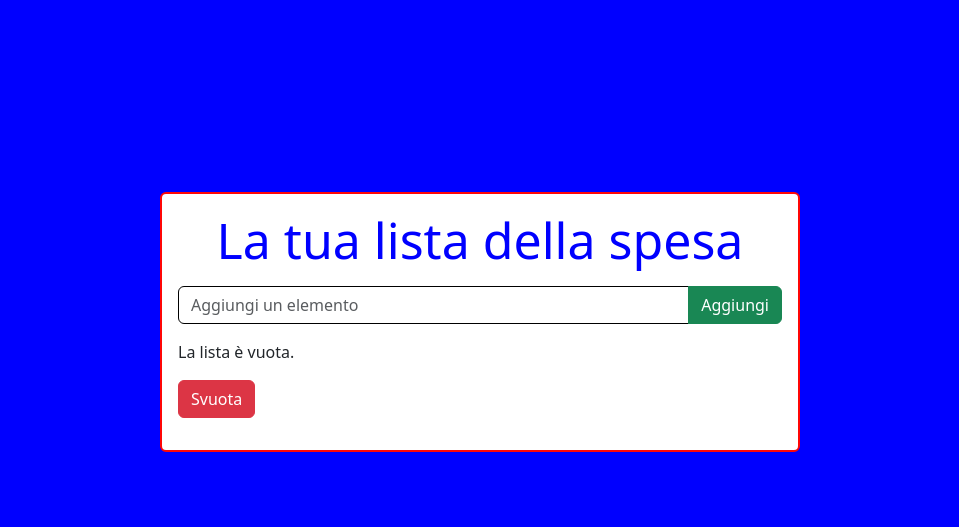
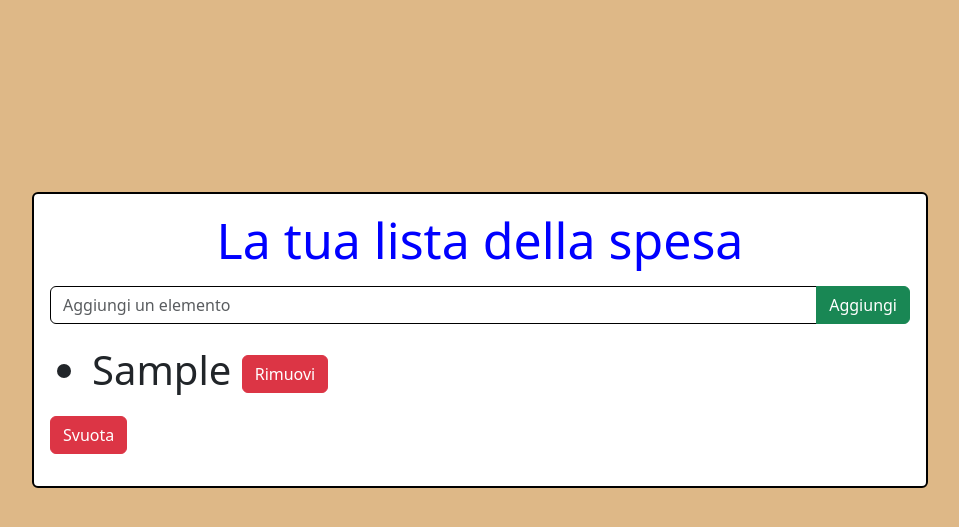
Before and after one commit to Samuel28102005/flask-lista_spesa2, a Flask app: page / in a window 1280 px wide. Shown: the top 527 px of the page, without its empty margins (160-1119 px from the left). Run offline with Flask 3, Linux system fonts and the light colour scheme; tables that the repository leaves empty hold one stand-in row (values such as "Sample post"); parts of the project's set-up code (start-up, migrations or seed data) failed here and were passed over.

Commit message:
finito lista 3

```diff
--- a/app.py
+++ b/app.py
@@ -1,40 +1,50 @@
+from flask import Flask, render_template, request, redirect, url_for
 from flask_sqlalchemy import SQLAlchemy
-from flask import Flask, render_template, request, redirect, url_for
-#inizializza l'app Flask
+from models import db, ListaSpesa
+
 
 app = Flask(__name__)
+
+
+
+
 app.config['SQLALCHEMY_DATABASE_URI'] = 'sqlite:///lista_spesa.db'
 app.config['SQLALCHEMY_TRACK_MODIFICATIONS'] = False
+
 db.init_app(app)
+
 with app.app_context():
     db.create_all()
-lista_spesa = []
 
-#rotta principale
+lista_spesa = ["pippo"]
+
 @app.route('/')
 def home():
-
-    return render_template('index.html',lista_spesa=lista_spesa)
-#
+    lista_spesa = ListaSpesa.query.all()
+    return render_template('index.html',lista=lista_spesa)
 
 @app.route('/aggiungi', methods=['POST'])
 def aggiungi():
     elemento = request.form['elemento']
     if elemento:
-        lista_spesa.append(elemento)
+        nuovo_elemento = ListaSpesa(elemento=elemento)
+        db.session.add(nuovo_elemento)
+        db.session.commit()
     return redirect(url_for('home'))
 
 @app.route('/rimuovi/<int:indice>', methods=['POST'])
 def rimuovi(indice):
-    if 0 <= indice < len(lista_spesa):
-        lista_spesa.pop(indice)
+    elemento = ListaSpesa.query.get(indice)
+    db.session.delete(elemento)
+    db.session.commit()
     return redirect(url_for('home'))
 
 @app.route('/svuota', methods = ['POST'])
 def svuota():
-    lista_spesa.clear()
+    ListaSpesa.query.delete()
+    db.session.commit()
     return redirect(url_for('home'))
 
-#avvio dell'app Flask
+
 if __name__ == '__main__':
     app.run(debug=True)
--- a/templates/index.html
+++ b/templates/index.html
@@ -9,7 +9,7 @@
 </head>
 <style>
     body{
-        background-color: rgb(0, 0, 255);
+        background-color: burlywood;
     }
     .card-title{
         color: blue;
@@ -18,11 +18,11 @@
     }
 
     .card{
-        width: 50%;
+        width: 70%;
         margin-left: auto;
         margin-right: auto;
         margin-top: 15%;
-        border: 2px solid rgb(255, 6, 6);
+        border: 2px solid black;
     }
 
 
@@ -40,11 +40,11 @@
             </form>
           </p>
           <p class="card-text">
-            {% if lista_spesa %} <!--utilizziamo la condizione  per verificare se nella lista è presente qualche elemento oppure e vuota -->
+            {% if lista %}
         <ul>
-            {% for elemento in lista_spesa %}<!--utilizziamo il for per stampare tutti gli elemtenti presenti nella lista-->
-                <li style="font-size: 40px; margin-left: 10px;">{{ elemento }}
-                    <form action="/rimuovi/{{ loop.index0 }}" method="post" style="display:inline; margin: 0px;">
+            {% for elemento in lista %}
+                <li style="font-size: 40px; margin-left: 10px;">{{ elemento.elemento }}
+                    <form action="/rimuovi/{{elemento.id}}" method="post" style="display:inline; margin: 0px;">
                         <button class="btn btn-danger" type="submit">Rimuovi</button>
                     </form>
                 </li>
```
Also changed, not shown: .gitpod.yml (added), instance/lista_spesa.db (added).
